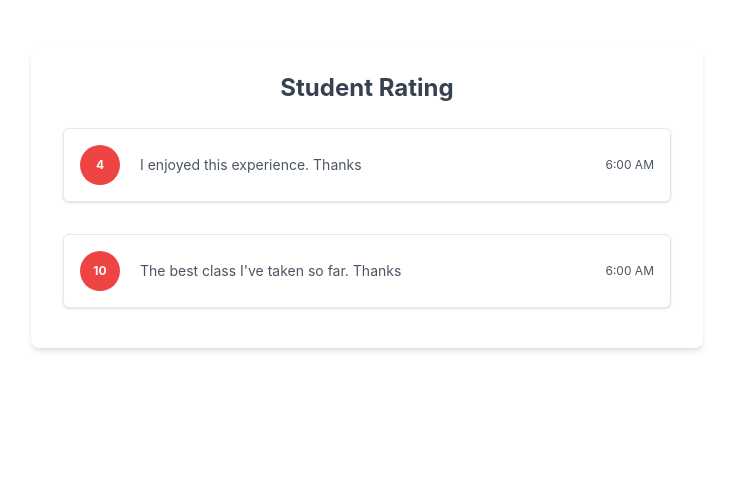
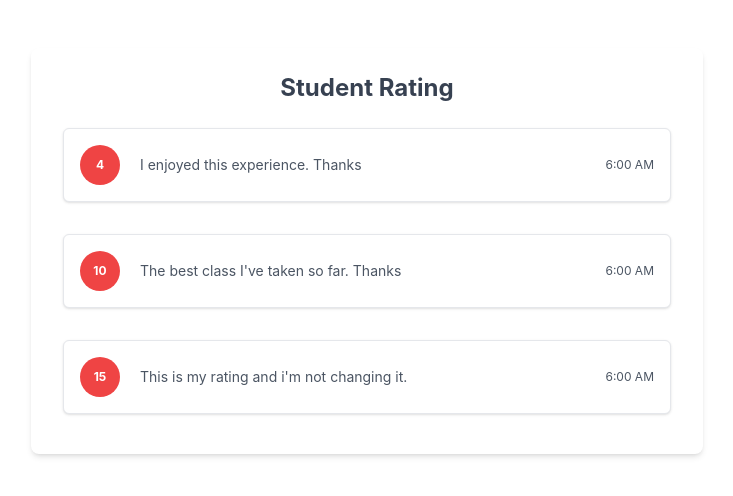
Before and after one commit to hermy1/rating-app, a React (Create React App) app: page / in a window 1280 px wide. Shown: the top 496 px of the page, without its empty margins (273-1006 px from the left). Built offline with nearby package versions, Linux system fonts and the light colour scheme.

Commit message:
changes minor

```diff
--- a/src/data/RatingData.js
+++ b/src/data/RatingData.js
@@ -1,6 +1,7 @@
 const RateData = [
   { id: 1, rate: 4, comment: "I enjoyed this experience. Thanks" },
   { id: 2, rate: 10, comment: "The best class I've taken so far. Thanks" },
+  { id: 3, rate: 15, comment: "This is my rating and i'm not changing it." },
 ];
 
 export default RateData
```
